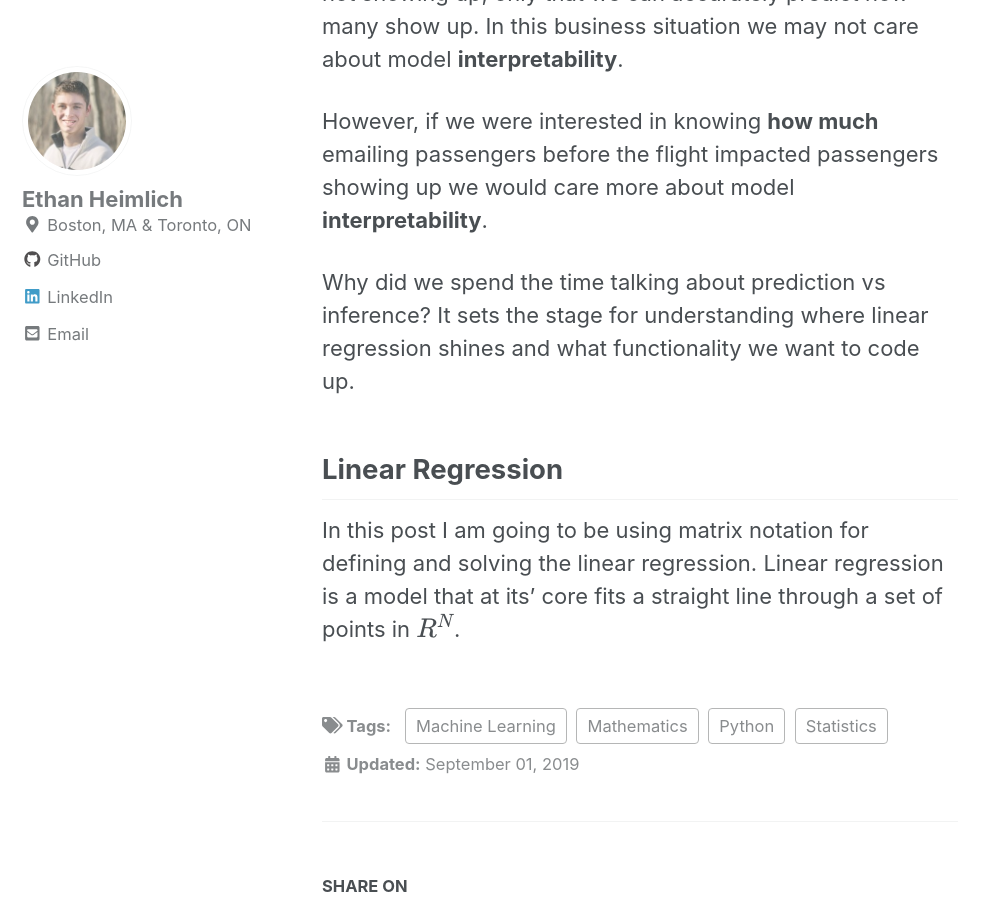
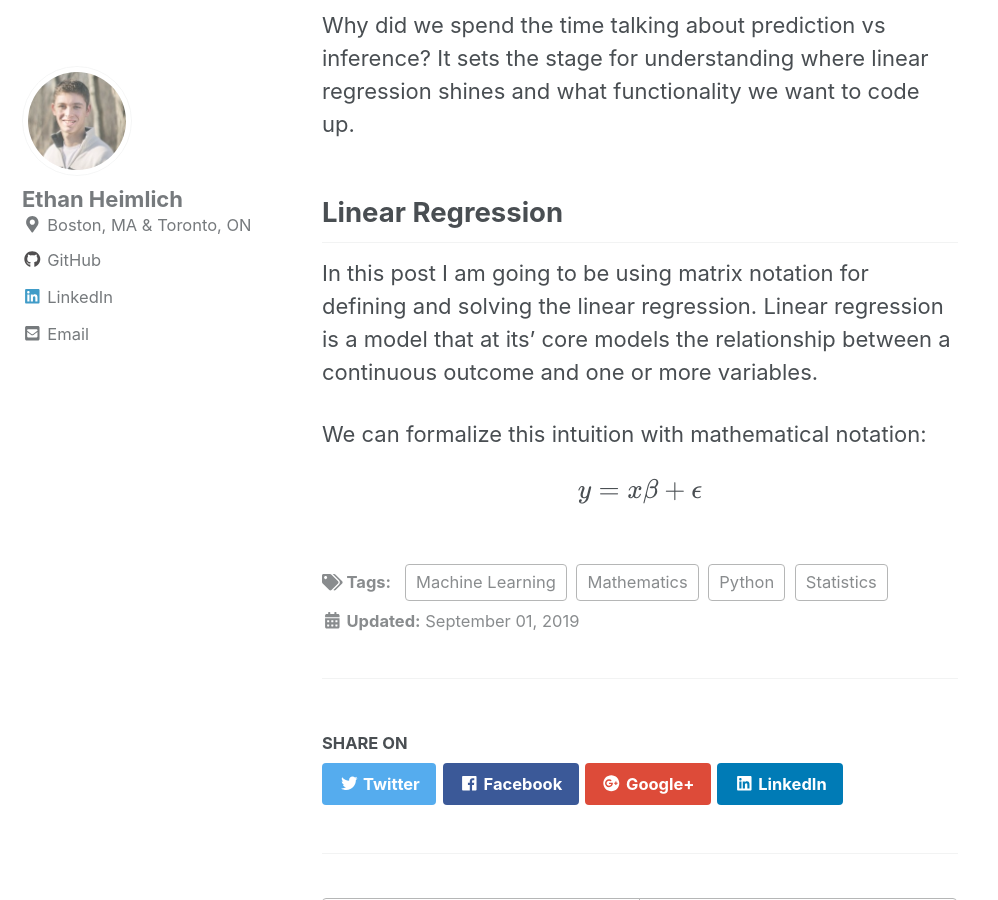
Before and after one commit to eheimlich/eheimlich.github.io, a Jekyll site: the page built from _posts/2019-09-01-models-from-scratch-part-1.md, in a window 1280 px wide and 900 px high, scrolled down 2204 px. Shown: the whole window, without its empty margins (0-998 px from the left). Built offline with Jekyll 4.4.1, drawn with Linux system fonts in a browser that asks for light colours; cached includes are drawn as plain includes; nearby versions of some CDN libraries; formulas are drawn with MathJax 3.

Commit message:
Started linear regression section

```diff
--- a/_posts/2019-09-01-models-from-scratch-part-1.md
+++ b/_posts/2019-09-01-models-from-scratch-part-1.md
@@ -36,4 +36,8 @@ shines and what functionality we want to code up.
 ## Linear Regression
 
 In this post I am going to be using matrix notation for defining and solving the linear regression. Linear regression is a model
-that at its' core fits a straight line through a set of points in $$R ^ N  $$.
+that at its' core models the relationship between a continuous outcome and one or more variables.
+
+We can formalize this intuition with mathematical notation:
+
+$$ y = x \beta + \epsilon $$
```
Also changed, not shown: other parts of _posts/2019-09-01-models-from-scratch-part-1.md (+1 -1 lines), images/Rplot02.png (added).
